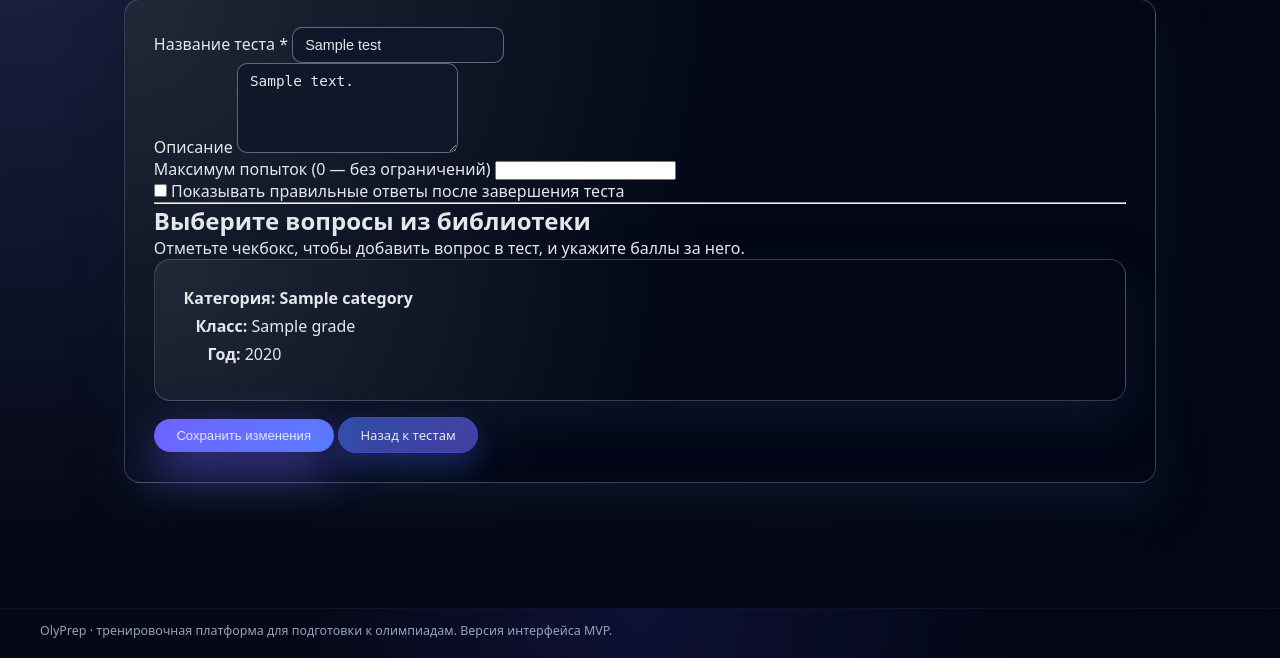
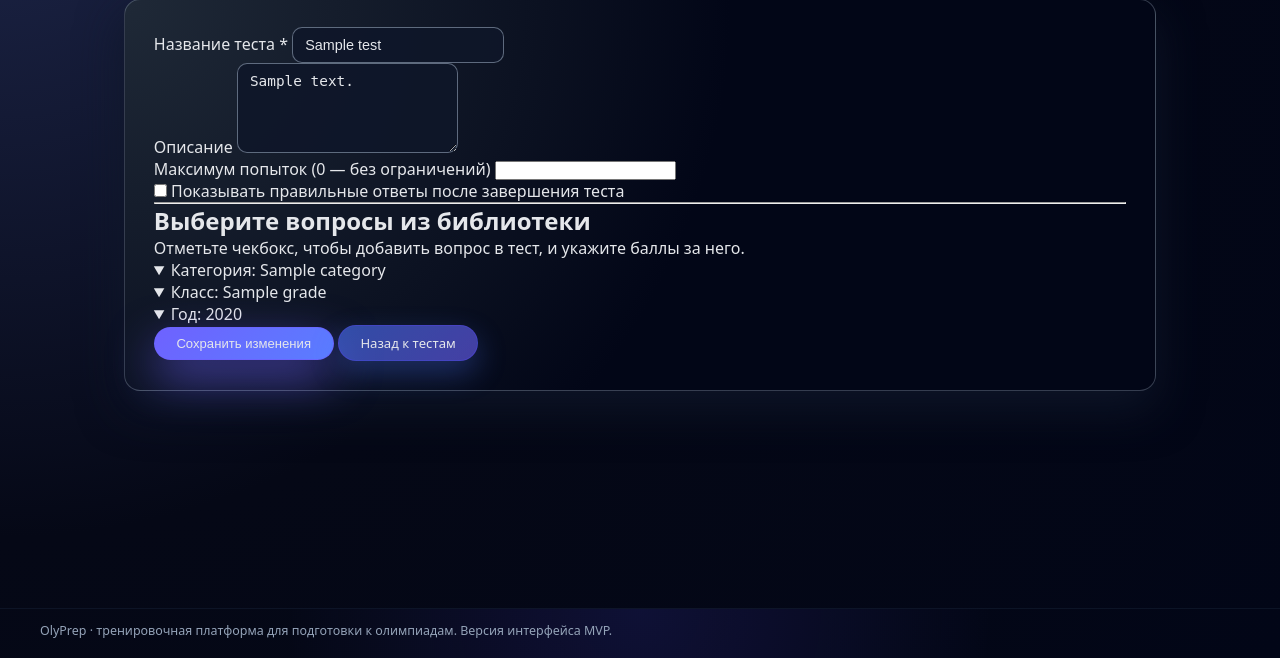
Before and after one commit to swqt2070-svg/olyprep, a FastAPI app: template app/templates/test_builder.html in a window 1280 px wide. Shown: the part 142-800 px from the top of the page. Run offline with FastAPI, Linux system fonts and the light colour scheme; the template is opened without the code that fills it: most values are stand-ins (such as "Sample title", 1, 10 or a date in 2020).

Commit message:
reworked tests building v2

```diff
--- a/app/templates/test_builder.html
+++ b/app/templates/test_builder.html
@@ -45,40 +45,39 @@
             </p>
 
             {% if library %}
+                <div class="tree">
                 {% for category, grades in library|dictsort %}
-                    <div class="card" style="margin-bottom:1rem;">
-                        <h3 style="font-size:1rem; margin-bottom:0.35rem;">Категория: {{ category }}</h3>
+                    <details class="tree-node" {% if loop.first %}open{% endif %}>
+                        <summary>Категория: {{ category }}</summary>
                         {% for grade, years in grades|dictsort %}
-                            <div style="margin-left:0.75rem; margin-bottom:0.4rem;">
-                                <strong>Класс:</strong> {% if grade == 0 %}—{% else %}{{ grade }}{% endif %}
-                            </div>
+                            <details class="tree-node" {% if loop.first %}open{% endif %}>
+                                <summary>Класс: {% if grade == 0 %}—{% else %}{{ grade }}{% endif %}</summary>
                                 {% for year_code, stages in years|dictsort %}
-                                <div style="margin-left:1.5rem; margin-bottom:0.4rem;">
-                                    <strong>Год:</strong> {{ year_code or '—' }}
-                                </div>
+                                    <details class="tree-node" {% if loop.first %}open{% endif %}>
+                                        <summary>Год: {{ year_code or '—' }}</summary>
                                         {% for stage, questions_list in stages|dictsort %}
-                                    <div style="margin-left:2.25rem; margin-bottom:0.35rem;">
-                                        <strong>Этап:</strong> {{ stage or '—' }}
-                                    </div>
+                                            <details class="tree-node">
+                                                <summary>Этап: {{ stage or '—' }}</summary>
+                                                <div class="question-list">
                                                     {% for q in questions_list %}
                                                         {% set tq = selected.get(q.id) if selected else None %}
-                                        <div class="builder-question-row">
-                                            <label class="builder-checkbox">
+                                                        <label class="builder-question-row">
                                                             <input type="checkbox" name="q_{{ q.id }}_include" {% if tq %}checked{% endif %}>
+                                                            <input type="hidden" name="q_{{ q.id }}_points" value="1">
                                                             <span class="builder-id">#{{ q.id }}</span>
                                                             <span class="builder-text">{{ q.text | truncate(180, True, '…') }}</span>
                                                         </label>
-                                            <div class="builder-points">
-                                                <label>Баллы</label>
-                                                <input type="number" class="input-number" name="q_{{ q.id }}_points" min="0" value="{{ tq.points if tq else 1 }}">
-                                            </div>
-                                        </div>
-                                    {% endfor %}
-                                {% endfor %}
-                            {% endfor %}
                                                     {% endfor %}
                                                 </div>
+                                            </details>
                                         {% endfor %}
+                                    </details>
+                                {% endfor %}
+                            </details>
+                        {% endfor %}
+                    </details>
+                {% endfor %}
+                </div>
             {% else %}
                 <p class="muted">Пока нет вопросов в библиотеке.</p>
             {% endif %}
@@ -96,26 +95,48 @@
 
 {% block extra_styles %}
 <style>
+    .tree {
+        border: 1px solid rgba(148,163,184,0.2);
+        border-radius: 12px;
+        padding: 10px 12px;
+        background: rgba(15,23,42,0.35);
+    }
+
+    .tree summary {
+        cursor: pointer;
+        padding: 6px 8px;
+        border-radius: 8px;
+        transition: background 0.15s ease;
+    }
+
+    .tree summary:hover {
+        background: rgba(255,255,255,0.06);
+    }
+
+    .tree-node {
+        margin-left: 12px;
+        padding: 6px 0;
+    }
+
+    .question-list {
+        margin-left: 18px;
+        display: flex;
+        flex-direction: column;
+        gap: 8px;
+        padding: 6px 0;
+    }
+
     .builder-question-row {
         display: flex;
         align-items: center;
-        justify-content: space-between;
-        gap: 12px;
-        padding: 10px 12px;
-        border: 1px solid rgba(148,163,184,0.15);
+        gap: 10px;
+        padding: 8px 10px;
         border-radius: 10px;
-        margin: 6px 0 12px 2.25rem;
+        border: 1px solid rgba(148,163,184,0.18);
         background: rgba(15,23,42,0.4);
     }
 
-    .builder-checkbox {
-        display: flex;
-        align-items: center;
-        gap: 10px;
-        flex: 1;
-    }
-
-    .builder-checkbox input {
+    .builder-question-row input[type="checkbox"] {
         transform: scale(1.1);
     }
 
@@ -128,16 +149,5 @@
     .builder-text {
         color: #e5e7eb;
     }
-
-    .builder-points {
-        display: flex;
-        align-items: center;
-        gap: 8px;
-    }
-
-    .builder-points label {
-        font-size: 0.82rem;
-        color: #aeb4c5;
-    }
 </style>
 {% endblock %}
```
Lines whose indentation alone changed are shown as unchanged.
